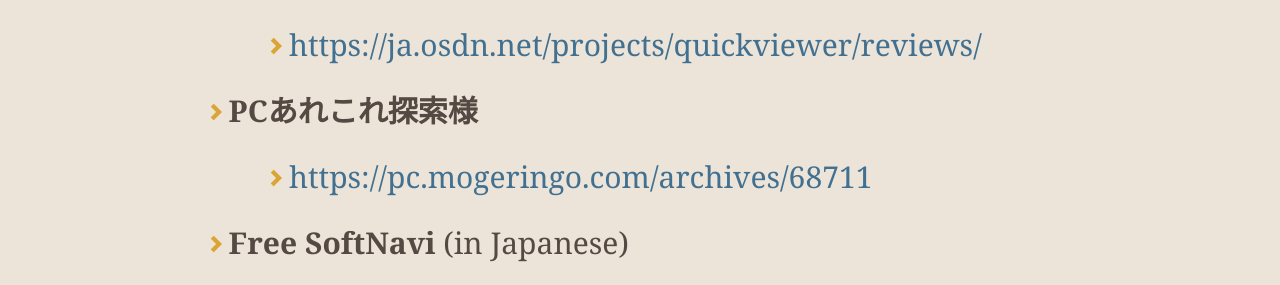
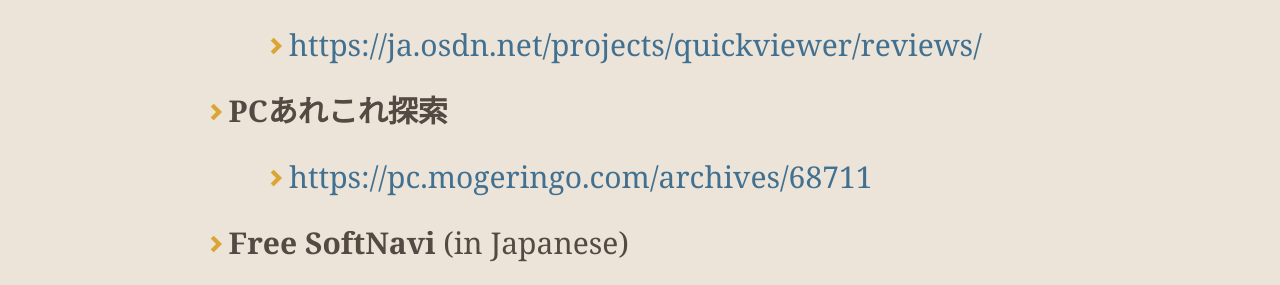
Before and after one commit to kanryu/quickviewer, a Jekyll site: the page built from docs/index.md, in a window 1280 px wide and 900 px high, scrolled down 4680 px. Shown: the part 170-455 px from the top of the window. Built offline with Jekyll 4.4.1, drawn with Linux system fonts in a browser that asks for light colours; nearby versions of some CDN libraries; comment, search, counter and statistics services are not loaded; our own code applies the rules of GitHub Pages for plain Markdown files.

Commit message:
Update index.md

```diff
--- a/docs/index.md
+++ b/docs/index.md
@@ -82,7 +82,7 @@ You can also clone the latest source code from **[this repository.](https://gith
     - [http://www.vector.co.jp/magazine/softnews/170914/n1709141.html](http://www.vector.co.jp/magazine/softnews/170914/n1709141.html)
 - **OSDN** (in Japanese)
     - [https://ja.osdn.net/projects/quickviewer/reviews/](https://ja.osdn.net/projects/quickviewer/reviews/)
-- **PCあれこれ探索様**
+- **PCあれこれ探索**
     - [https://pc.mogeringo.com/archives/68711](https://pc.mogeringo.com/archives/68711)
 - **Free SoftNavi** (in Japanese)
     - [http://www.softnavi.com/review/graphic_viewer/quickviewer_1.html](http://www.softnavi.com/review/graphic_viewer/quickviewer_1.html)
```
